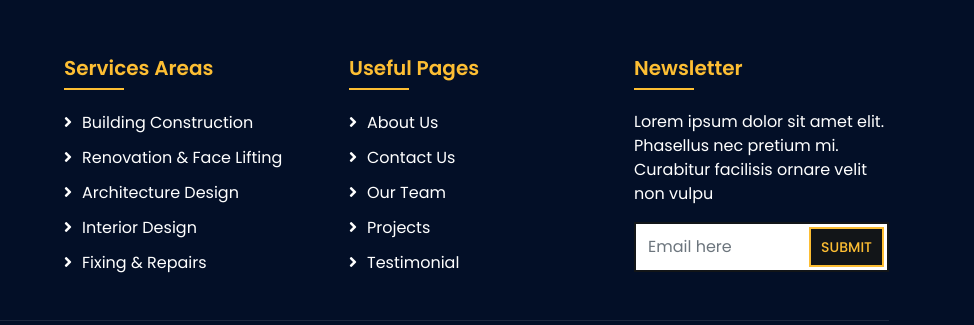
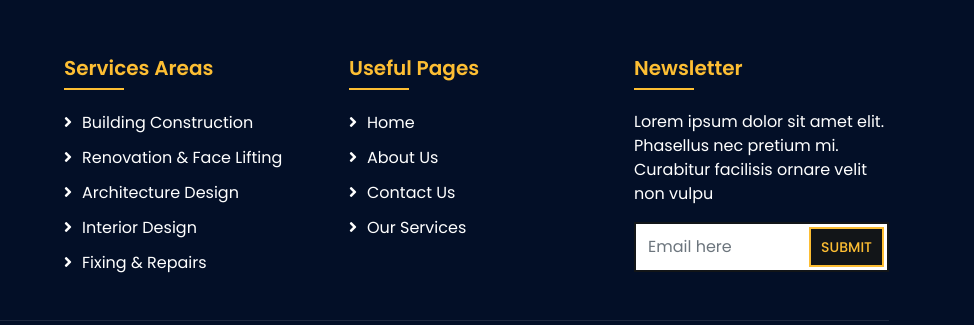
Before and after one commit to 64JohnKariuki/Mosdon, a plain HTML site: page contact.html in a window 1280 px wide. Shown: the part 1318-1643 px from the top of the page, 306-1280 px from the left. Drawn offline with nearby package versions, Linux system fonts and the light colour scheme.

Commit message:
I changed the contact page

```diff
--- a/contact.html
+++ b/contact.html
@@ -267,11 +267,10 @@
             <div class="col-md-6 col-lg-3">
               <div class="footer-link">
                 <h2>Useful Pages</h2>
-                <a href="">About Us</a>
-                <a href="">Contact Us</a>
-                <a href="">Our Team</a>
-                <a href="">Projects</a>
-                <a href="">Testimonial</a>
+                <a href="index.hmtl">Home</a>
+                <a href="about.html">About Us</a>
+                <a href="contact.html">Contact Us</a>
+                <a href="service.html">Our Services</a>
               </div>
             </div>
             <div class="col-md-6 col-lg-3">
```
